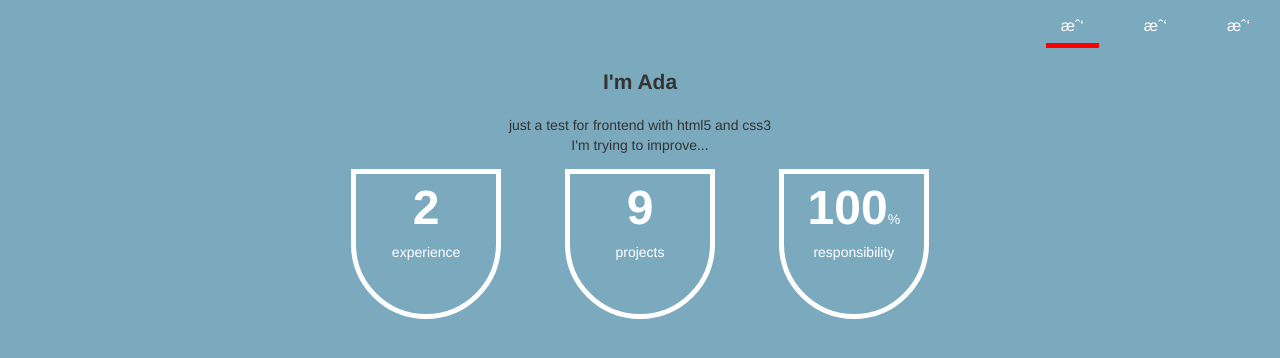
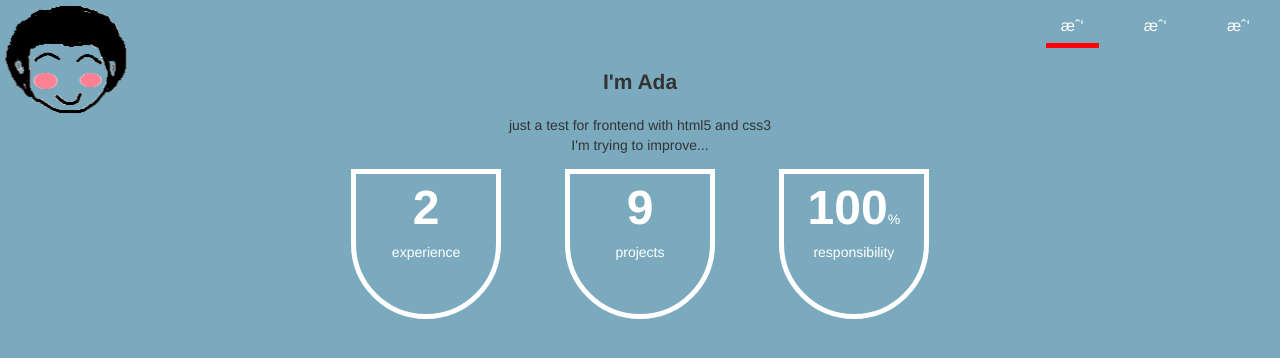
Before and after one commit to adayan/adayan.github.com, a plain HTML site: page index.html in a window 1280 px wide. Drawn offline with Linux system fonts and the light colour scheme.

Commit message:
refine avatar

```diff
--- a/css/main.css
+++ b/css/main.css
@@ -64,6 +64,9 @@ ul {
 
 .avatar {
   background: url(../imgs/me.png) no-repeat;
+  position: absolute;
+  left: 0;
+  top: 0;
   width: 136px;
   height: 115px;
 }
--- a/index.html
+++ b/index.html
@@ -15,7 +15,7 @@
 </head>
 <body>
 <header class="header">
-  <a class="avatar pull-left inline-block hidden"></a>
+  <a href="#about" class="avatar inline-block swing animated"></a>
   <nav class="nav pull-right">
     <ul id="menu">
       <li data-menuanchor="about" class="nav-item active"><a href="#about">我</a></li>
--- a/js/main.js
+++ b/js/main.js
@@ -9,11 +9,17 @@ var MAIN = (function($) {
   function cacheElements() {
     el = {
       $sections: $view.find('.section'),
+      $avatar: $('.avatar'),
       $aboutNum: $view.find('.js-num'),
       $canvas: document.getElementById('canvas')
     };
   }
 
+  function bindActions() {
+    el.$avatar.hover(function() {
+      $(this).toggleClass('infinite');
+    });
+  }
 
   /** tools **/
   function hasAnimated(index) {
@@ -176,7 +182,9 @@ var MAIN = (function($) {
     init: function() {
       $view = $('.section-wrap');
       cacheElements();
+      bindActions();
       initFullpage();
+
       if (isFirstSection()) {
         doAnimation(1);
       }
```
